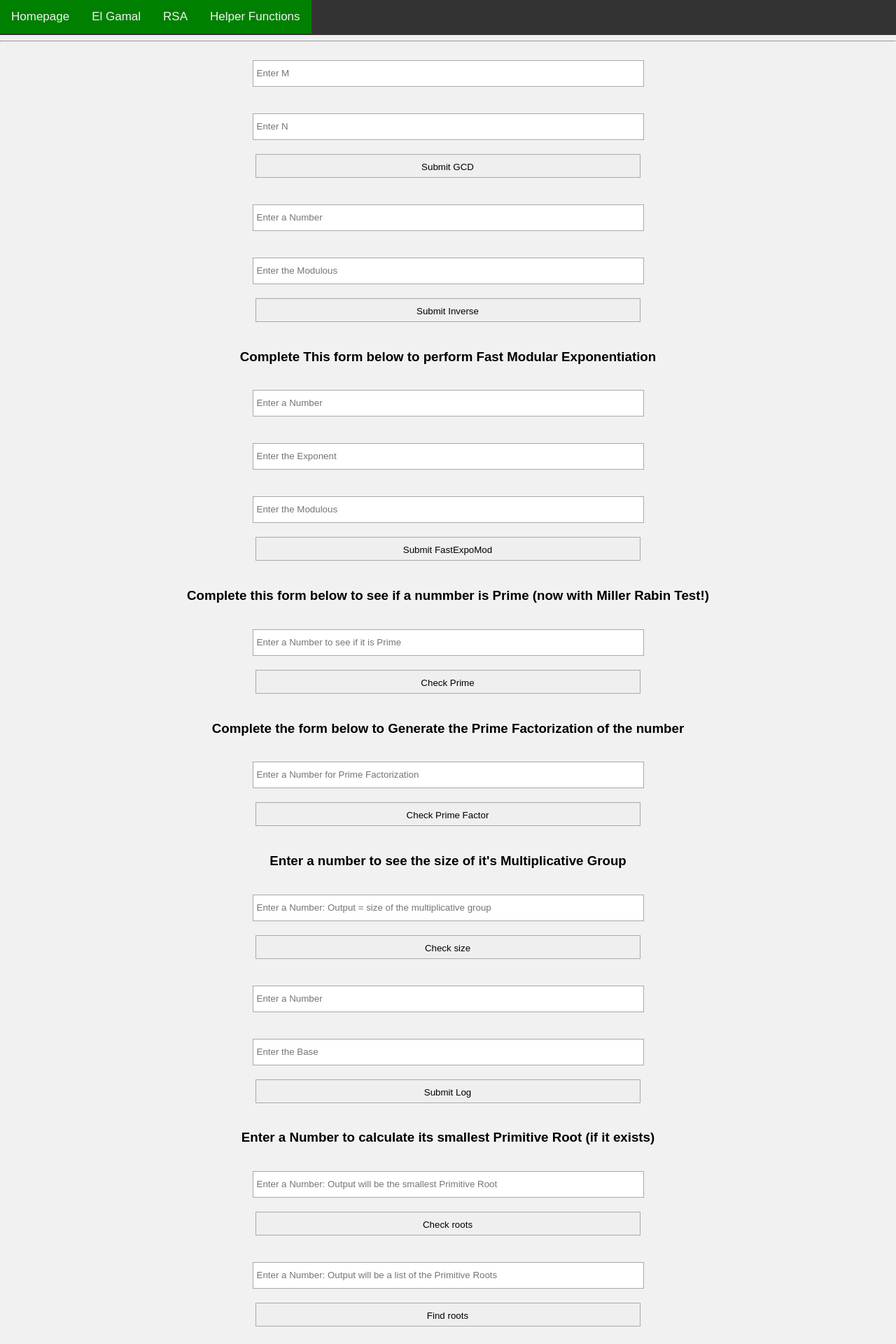
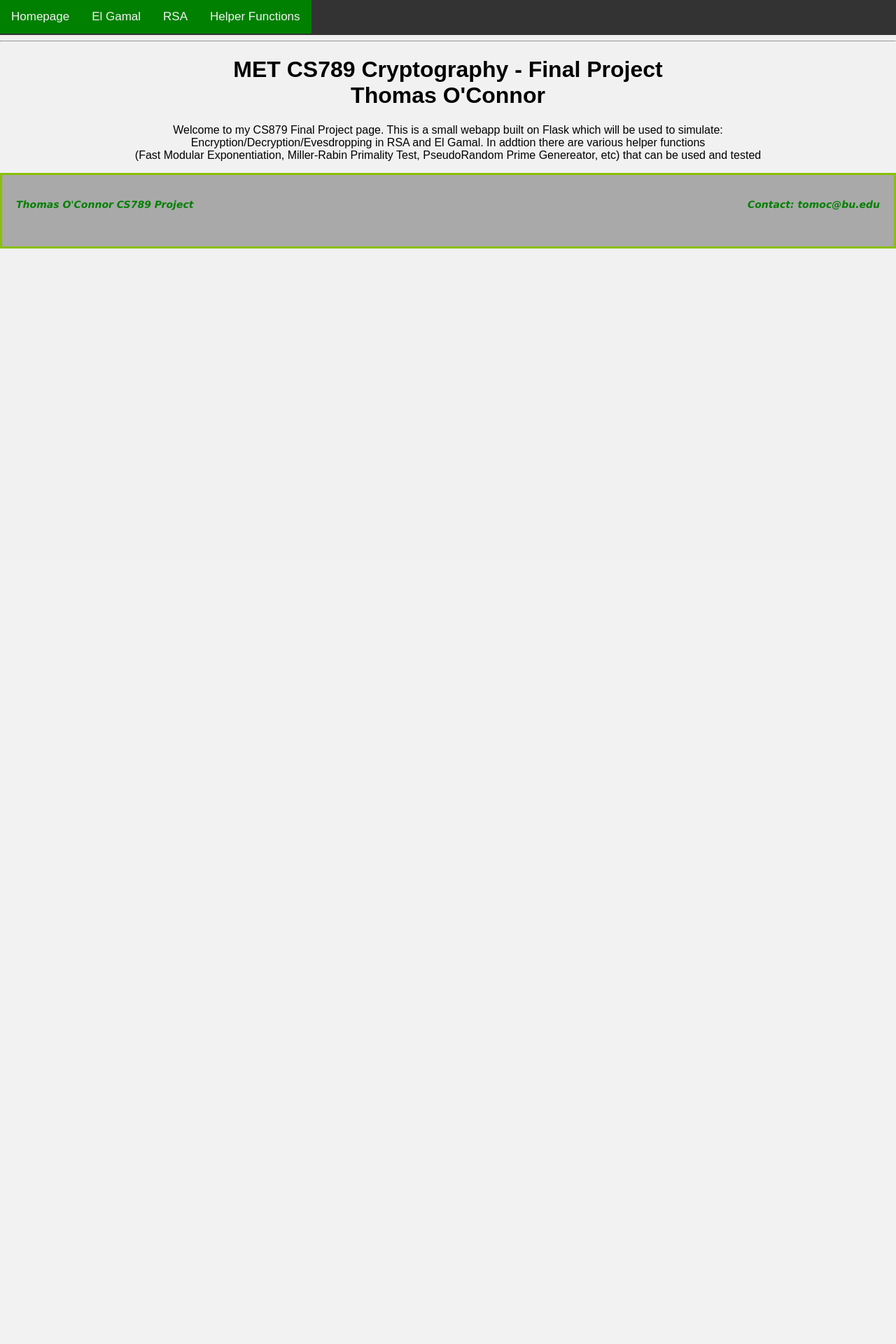
Before and after one commit to Oconnor617/CS789, a Flask app: page / in a window 1280 px wide. Shown: the top 1920 px of the page at 70% size. After the commit the page ends 355 px from the top, so only its background shows below. Run offline with Flask 2, Linux system fonts and the light colour scheme.

Commit message:
Cleaning Up

```diff
--- a/crypto/routes.py
+++ b/crypto/routes.py
@@ -12,6 +12,9 @@ import math
 from crypto.RSA import rsa_keys, rsa_enc, rsa_dec, rsa_eve
 
 @app.route('/')
+def home():
+    return render_template('home.html')
+
 @app.route('/index')
 def index():
     #return "Hello, World! - Welcome to my Crypto app for CS789. Let's Go!"
@@ -22,15 +25,15 @@ def gcd():
     if request.method == 'POST':  # Form Submitted
         GCDM = int(request.form['GCD_M'])
         GCDN = int(request.form['GCD_N'])
-        print(GCDM)
-        print(GCDN)
-        print(type(GCDM))
-        print(type(GCDN))
+        #print(GCDM)
+        #print(GCDN)
+        #print(type(GCDM))
+        #print(type(GCDN))
         gcd = GCD(GCDM,GCDN)
         print("The GCD of {} and {} is: {}".format(GCDN,GCDM,gcd))
-        return redirect(url_for('index'))
+        return render_template('index.html', first=GCDM,second=GCDN,gcd=gcd)
     else:
-        return render_template('index') # its a GET request. no form submitted
+        return render_template('index.html') # its a GET request. no form submitted
 
 
 @app.route('/modInverse', methods=['GET', 'POST'])
@@ -50,7 +53,7 @@ def modInverse():
             print("The multiplicative inverse of {} under {} is: {}".format(nummy,moddy,anwser))
             return render_template('index.html', nummy=nummy,moddy=moddy,anwser=anwser)
     else:
-        return render_template('index') # its a GET request. no form submitted
+        return render_template('index.html') # its a GET request. no form submitted
 
 @app.route('/modEasy', methods=['GET', 'POST'])
 def modEasy():
@@ -62,7 +65,7 @@ def modEasy():
         print("The remainder of {} mod {} is: {}".format(num,mod,remain))
 
         return redirect(url_for('index'))
-    return render_template('index') #GET Request
+    return render_template('index.html') #GET Request
 
 @app.route('/fastExpo', methods=['GET', 'POST'])
 def fastExpo():
@@ -79,8 +82,9 @@ def fastExpo():
 def roots():
     if request.method == 'POST':
         modulo = int(request.form['nroots'])
-        print("The smallest Primitive root is: {}".format(findPrimitive(modulo)))
-        return redirect(url_for('index'))
+        small = findPrimitive(modulo)
+        print("The smallest Primitive root is: {}".format(small))
+        return render_template('index.html',small=small)
     return render_template('index.html')
 
 @app.route('/rootsList', methods=['GET', 'POST'])
@@ -102,7 +106,7 @@ def prime():
         else:
             print('{} is not a prime number'.format(n))
         return render_template('index.html',pis=n,res=res)
-    return render_template('index') # its a GET request. no form submitted
+    return render_template('index.html') # its a GET request. no form submitted
 
 
 @app.route('/primeFactorRoute', methods=['GET', 'POST'])
@@ -111,7 +115,7 @@ def primeFactorRoute():
         n = int(request.form['nFactor'])
         primeFactor(n)
         return redirect(url_for('index'))
-    return render_template('index') # its a GET request. no form submitted
+    return render_template('index.html') # its a GET request. no form submitted
 
 
 @app.route('/size', methods=['GET', 'POST'])
@@ -127,17 +131,6 @@ def size():
 
     return render_template('index.html')# GET Request
 
-@app.route('/log', methods=['GET','POST'])
-def log():
-    if request.method == 'POST':
-        x = int(request.form['x'])
-        base = int(request.form['base'])
-        result = math.log(x,base)
-        print(result)
-        print("The log of {} base {} is: {}".format(x,base,result))
-        return redirect(url_for('index'))
-
-    return render_template('index')# GET Request
 
 @app.route('/baby', methods=['GET', 'POST'])
 def baby():
@@ -151,7 +144,7 @@ def baby():
         #print(x,basebaby,babyMod)
         #print(bsgs(x,basebaby,babyMod))
         return redirect(url_for('index'))
-    return render_template('index')# GET Request
+    return render_template('index.html')# GET Request
 
 @app.route('/randP', methods=['GET', 'POST'])
 def randP():
@@ -205,13 +198,13 @@ def elEncNum():
     if request.method == 'POST':
         x = int(request.form['NumMessage'])
         pkb = int(request.form['pub_bob_num'])
-        b = int(request.form['generator_num'])
+        #b = int(request.form['generator_num'])
         pri_A = int(request.form['pri_A_num'])
 
         group = int(request.form['group_num'])
         print("This is in routes. The message is {} ".format(x))
         print("Bob Public: {}".format(pkb))
-        print("Generator: {}".format(b))
+        #print("Generator: {}".format(b))
         print("Alice Private Key: {}".format(pri_A))
         print("Group used: {}".format(group))
         enc = encrypt_num(x,pkb,pri_A,group) # Should return an encrypted message
@@ -346,7 +339,7 @@ def rsa_gen_random():
     return render_template('rsa.html')# GET Request
 
 ###########################################################################
-# Routes for RSA Encryption/Decryption of Numbers
+# Routes for RSA Encryption/Decryption of Numbers - Including Eve's attack with pollards p-1
 ###########################################################################
 
 @app.route('/rsa_enc_view', methods=['GET','POST'])
--- /dev/null
+++ b/crypto/templates/home.html
@@ -0,0 +1,33 @@
+<!DOCTYPE html>
+<html>
+    {% extends "base.html" %}
+
+    {% block content %}
+    <head>
+        <style>
+        input{
+            border:1px solid #a9a9a9;
+            height:34px;
+            line-height:34px;
+            width:550px;
+            margin-bottom:20px;
+            padding-left:5px;
+        }
+
+        form, p, h3, h1{
+          text-align: center;
+        }
+        </style>
+    </head>
+     <div>
+         <h1>MET CS789 Cryptography - Final Project<br>
+            Thomas O'Connor</h1>
+            <p>Welcome to my CS879 Final Project page. This is a small webapp built on Flask which will be used to simulate:<br>
+               Encryption/Decryption/Evesdropping in RSA and El Gamal. In addtion there are various helper functions <br>
+               (Fast Modular Exponentiation, Miller-Rabin Primality Test, PseudoRandom Prime Genereator, etc) that can be used and tested
+            </p>
+     </div>
+
+
+{% endblock %}
+</html>
--- a/crypto/templates/index.html
+++ b/crypto/templates/index.html
@@ -20,6 +20,7 @@
         </style>
     </head>
      <div>
+         <h3>Complete this form to find the GCD of two numbers</h3>
           <form id="GCD" method="post" action="{{ url_for('gcd') }}">
               <label for="GCD_M"></label><br>
               <input type="number" id="GCD_M" name="GCD_M" placeholder="Enter M"><br>
@@ -27,9 +28,15 @@
               <input type="number" id="GCD_N" name="GCD_N" placeholder="Enter N"><br>
               <input type="submit" value="Submit GCD">
           </form>
+          {% if gcd %}
+          <p>
+              The GCD of {{ first }} and {{ second }} is: {{ gcd }}<br>
+          </p><br>
+          {% endif %}
      </div>
 
      <div>
+         <h3>Complete this form to find the Multiplicative Inverse of a number</h3>
         <form id="ModInverse" method="post" action="{{ url_for('modInverse') }}">
             <label for="Number"></label><br>
             <input type="number" id="num" name="num" placeholder="Enter a Number"><br>
@@ -84,7 +91,7 @@
             <input type="number" id="prime" name="nFactor" placeholder="Enter a Number for Prime Factorization"><br>
             <input type="submit" value="Check Prime Factor">
         </form>
-    </div>
+    </div><br>
 
     <div>
         <h3>Enter a number to see the size of it's Multiplicative Group</h3>
@@ -98,33 +105,24 @@
             </p><br>
             {% endif %}
         </form>
-    </div>
-
-    <div>
-        <form id="Log" method="post" action="{{ url_for('log') }}">
-            <label for="x"></label><br>
-            <input type="number" id="x" name="x" placeholder="Enter a Number"><br>
-            <label for="Base"></label><br>
-            <input type="number" id="base" name="base" placeholder="Enter the Base"><br>
-            <input type="submit" value="Submit Log">
-        </form>
-   </div>
+    </div><br>
 
    <div>
        <h3>Enter a Number to calculate its smallest Primitive Root (if it exists)</h3>
     <form id="myT" method="post" action="{{ url_for('roots') }}">
         <label for="ross"></label><br>
         <input type="number" id="troots" name="nroots" placeholder="Enter a Number: Output will be the smallest Primitive Root"><br>
-        <input type="submit" value="Check roots">
+        <input type="submit" value="Check for the smallest primitive root">
         {% if small %}
         <p>
           The smalles Primitive Root is :{{ small }}<br>
         </p><br>
         {% endif %}
     </form>
-    </div>
+    </div><br>
 
     <div>
+        <h3>Enter a number to find complete list of Primitive Roots if they exist (note this will be very slow for large non-prime numbers)</h3>
         <form id="myPrime" method="post" action="{{ url_for('rootsList') }}">
             <label for="RootsList"></label><br>
             <input type="number" id="listroots" name="listroots" placeholder="Enter a Number: Output will be a list of the Primitive Roots"><br>
```
Also changed, not shown: crypto/templates/elGamalEnc.html (+16 -16 lines).
